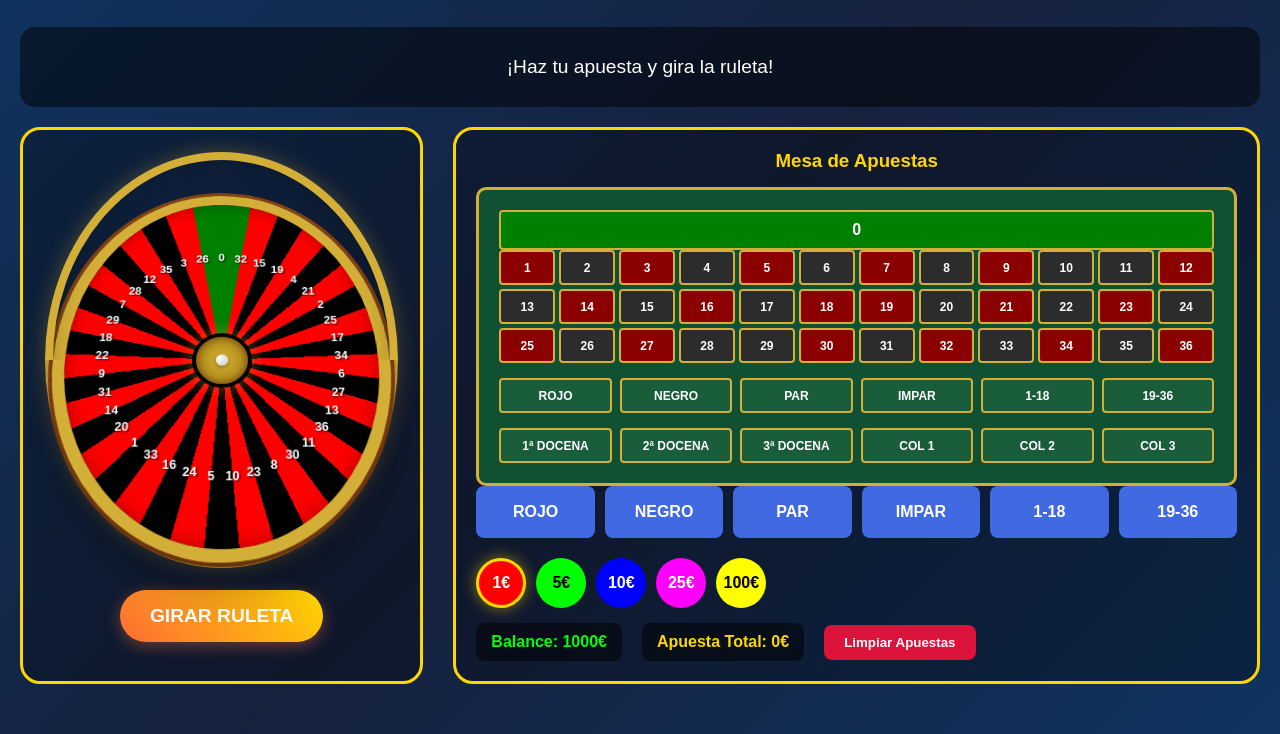
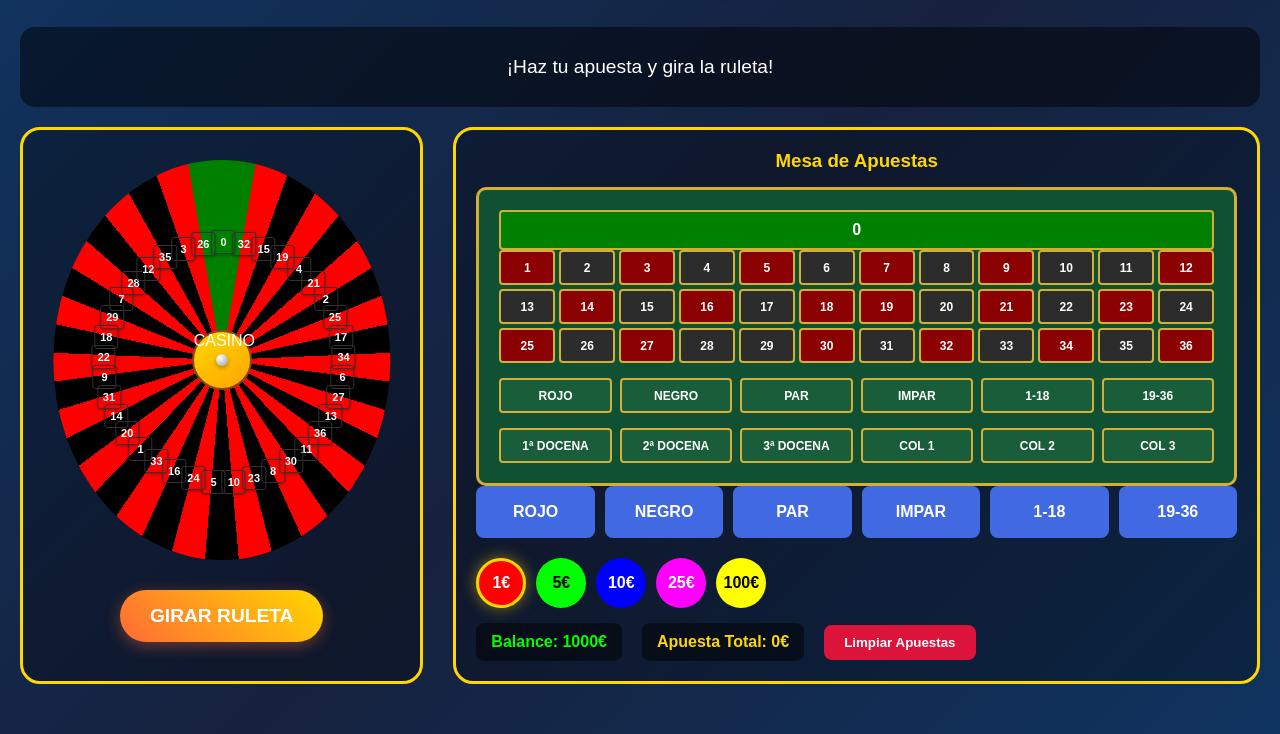
Before and after one commit to Evansmr2/blackjack-trainer, a website: page roulette.html in a window 1280 px wide. Shown: the part 70-804 px from the top of the page. Drawn offline with Linux system fonts and the light colour scheme.

Commit message:
Simplificar ruleta: eliminar efectos 3D y hacer diseño más limpio

```diff
--- a/roulette.html
+++ b/roulette.html
@@ -81,14 +81,12 @@
             max-width: 500px;
             height: 400px;
             margin: 0 auto 30px;
-            perspective: 800px;
         }
 
         .wheel {
             width: 100%;
             height: 100%;
             position: relative;
-            transform-style: preserve-3d;
             transition: transform 4s cubic-bezier(0.25, 0.46, 0.45, 0.94);
         }
 
@@ -96,13 +94,8 @@
             width: 100%;
             height: 100%;
             border-radius: 50%;
-            background: radial-gradient(circle at 30% 30%, #8B4513, #654321, #3D2914);
-            border: 12px solid #d4af37;
-            box-shadow:
-                inset 0 0 50px rgba(0,0,0,0.5),
-                0 20px 40px rgba(0,0,0,0.3),
-                0 0 0 4px #8B4513;
-            transform: rotateX(25deg);
+            background: linear-gradient(145deg, #8B4513, #654321);
+            border: 8px solid #d4af37;
             position: relative;
         }
 
@@ -153,7 +146,6 @@
                 #ff0000 340.55deg 350.28deg,
                 #008000 350.28deg 360deg
             );
-            box-shadow: inset 0 0 20px rgba(0,0,0,0.3);
         }
 
         .wheel-center {
@@ -163,12 +155,9 @@
             transform: translate(-50%, -50%);
             width: 60px;
             height: 60px;
-            background: radial-gradient(circle, #d4af37, #b8941f, #8B4513);
+            background: linear-gradient(145deg, #FFD700, #FFA500);
             border-radius: 50%;
-            border: 4px solid #000;
-            box-shadow:
-                0 0 20px rgba(212, 175, 55, 0.5),
-                inset 0 0 10px rgba(0,0,0,0.3);
+            border: 2px solid #8B4513;
             z-index: 5;
         }
 
@@ -178,28 +167,15 @@
             left: 50%;
             width: 12px;
             height: 12px;
-            background: radial-gradient(circle at 30% 30%, #ffffff, #e0e0e0, #c0c0c0);
+            background: radial-gradient(circle at 30% 30%, #ffffff, #cccccc, #999999);
             border-radius: 50%;
-            box-shadow:
-                0 2px 4px rgba(0,0,0,0.3),
-                inset 0 0 3px rgba(255,255,255,0.8);
+            box-shadow: 0 2px 4px rgba(0,0,0,0.3);
             z-index: 10;
             transform: translate(-50%, -50%);
             transition: all 4s cubic-bezier(0.25, 0.46, 0.45, 0.94);
         }
 
-        .wheel-rim {
-            position: absolute;
-            top: -8px;
-            left: -8px;
-            right: -8px;
-            bottom: -8px;
-            border-radius: 50%;
-            border: 8px solid #d4af37;
-            box-shadow:
-                0 0 20px rgba(212, 175, 55, 0.3),
-                inset 0 0 20px rgba(0,0,0,0.2);
-        }
+
 
         .wheel-numbers {
             position: absolute;
@@ -210,15 +186,17 @@
 
         .number {
             position: absolute;
-            width: 20px;
-            height: 20px;
+            width: 24px;
+            height: 24px;
+            border-radius: 3px;
             display: flex;
             align-items: center;
             justify-content: center;
-            font-size: 12px;
+            font-size: 11px;
             font-weight: bold;
             color: white;
-            text-shadow: 1px 1px 2px rgba(0,0,0,0.8);
+            border: 1px solid #333;
+            box-shadow: 0 1px 3px rgba(0,0,0,0.3);
         }
 
         .spin-btn {
@@ -640,12 +618,9 @@
             <div class="wheel-section">
                 <div class="wheel-container">
                     <div class="wheel" id="wheel">
-                        <div class="wheel-base">
-                            <div class="wheel-numbers" id="wheel-numbers"></div>
-                            <div class="wheel-center"></div>
-                            <div class="ball" id="ball"></div>
-                        </div>
-                        <div class="wheel-rim"></div>
+                        <div class="wheel-numbers" id="wheel-numbers"></div>
+                        <div class="wheel-center">CASINO</div>
+                        <div class="ball" id="ball"></div>
                     </div>
                 </div>
                 <button class="spin-btn" id="spin-btn" onclick="spinWheel()">GIRAR RULETA</button>
```
